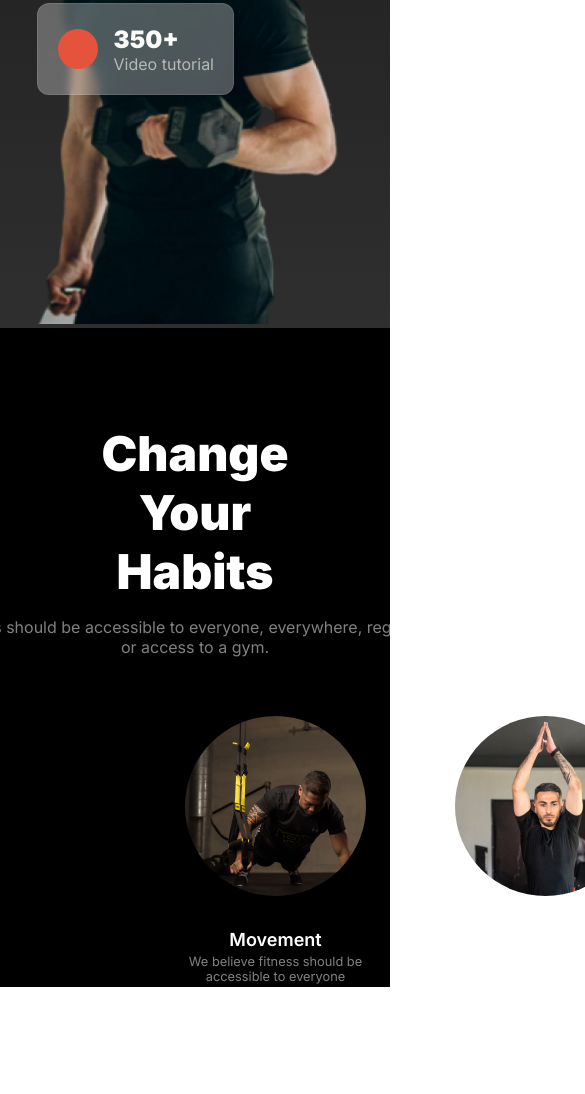
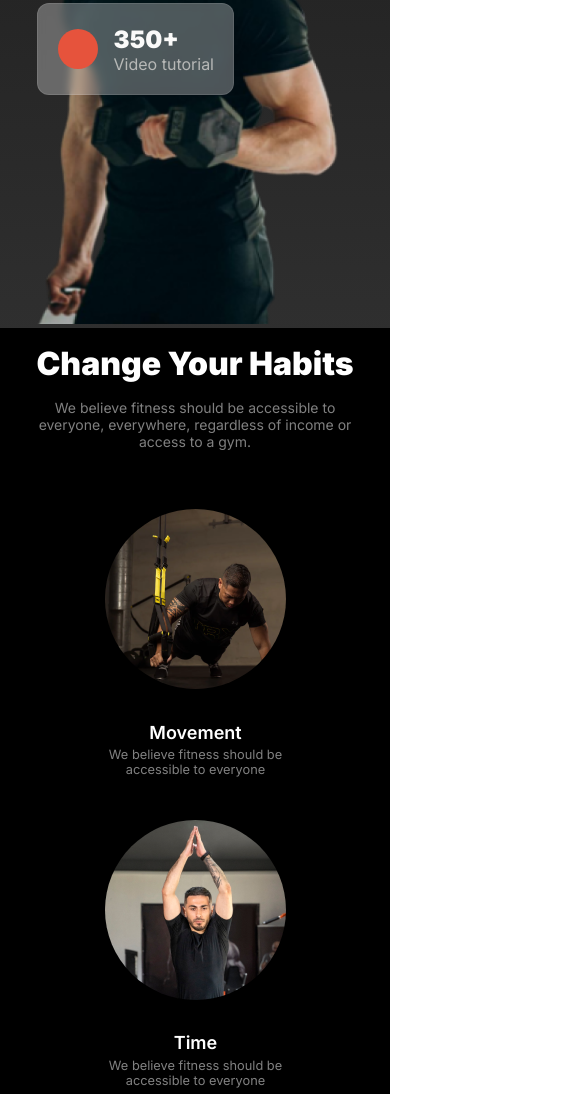
Before and after one commit to mehsam1999/my-second-assignment, a plain HTML site: page index.html in a window 390 px wide. Shown: the part 694-1788 px from the top of the page, 585 px wide, since content can reach past the window. Before the commit the page ends 1681 px from the top, so only its background shows below. Drawn offline with Linux system fonts and the light colour scheme.

Commit message:
added responsive mobile view for change your habits section

```diff
--- a/styles/fitness.css
+++ b/styles/fitness.css
@@ -257,6 +257,23 @@ main{
     .banner-workout-video p{
         font-size: 0.1rem;
     }
-
+ /* change habit styles */
+    .habit-section{
+        padding: 0 5rem;
+    }
+    .habit-text{
+        padding-top: 1rem;
+    }
+    .habit-text h3{
+        width: 318px;
+        font-size: 2rem;
+    }
+    .habit-text p{
+        width: 316px;
+        font-size: 0.875rem;
+    }
+    .habit-card-container{
+        grid-template-columns: 1fr;
+    }
 
 }
```
